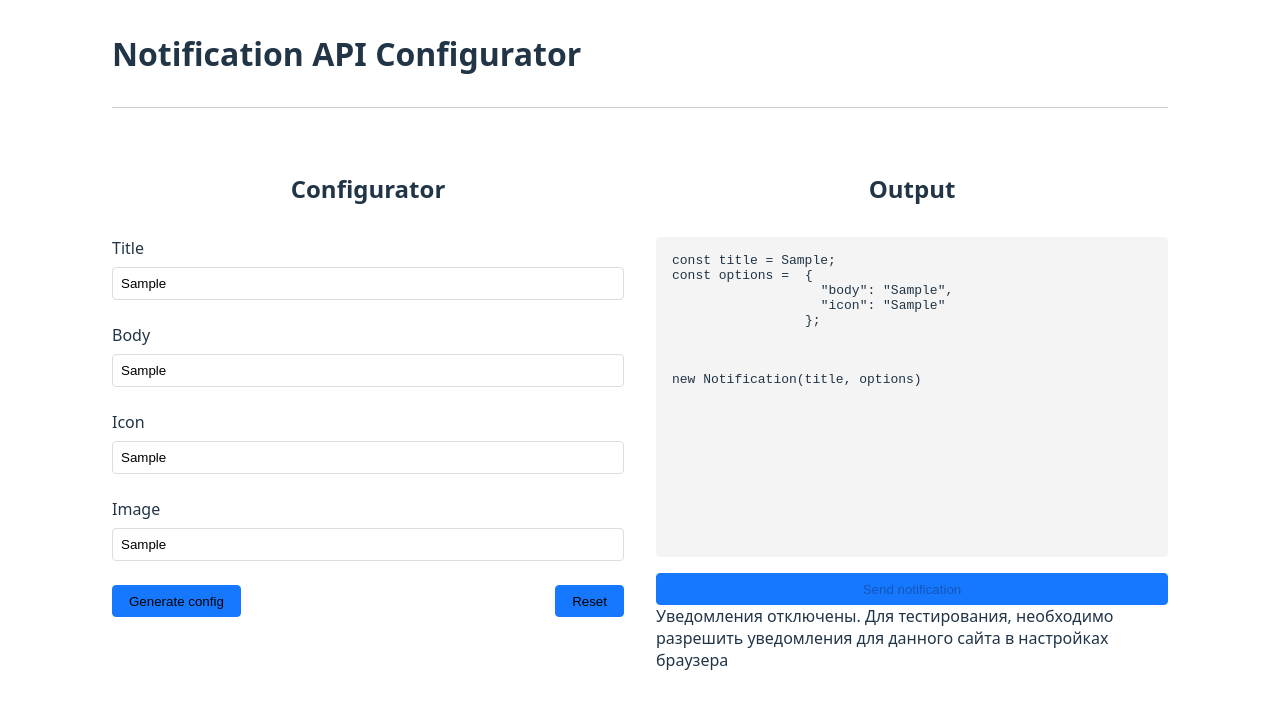
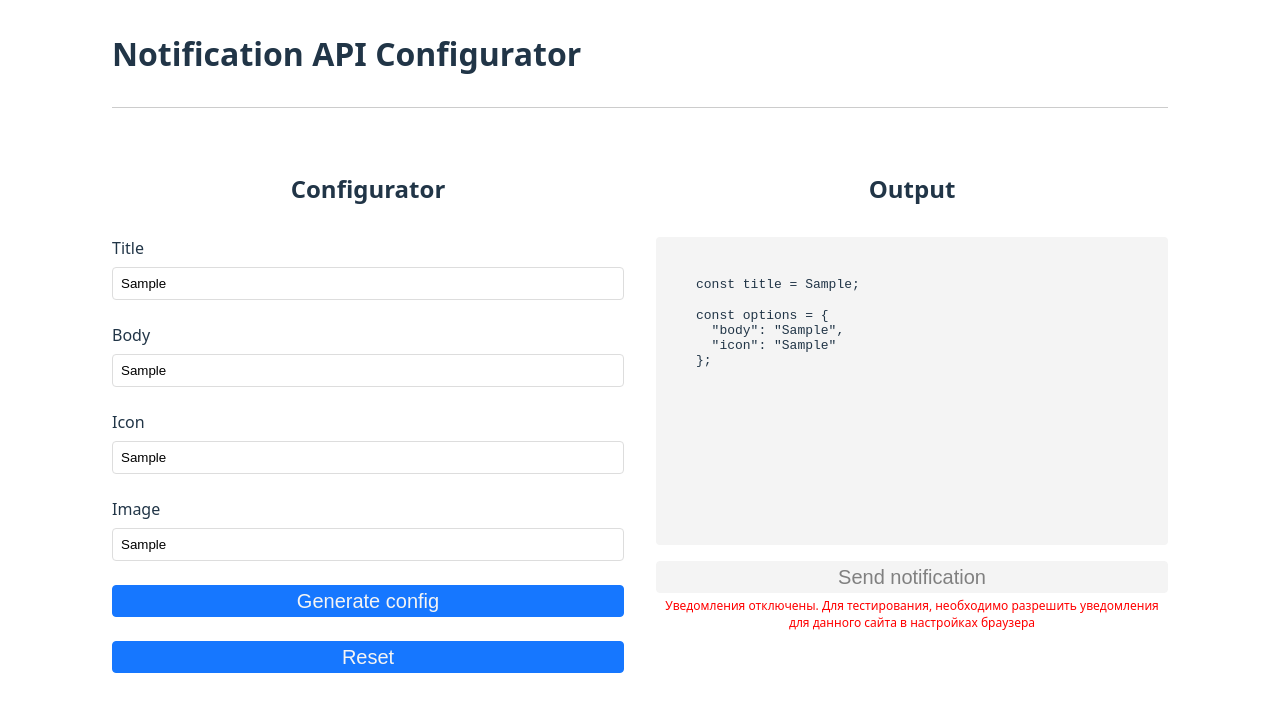
Before and after one commit to malevka/notification-api-configurator-demo, a Next.js app: page / in a window 1280 px wide. Both pictures are taken after typing "Sample", "Sample", "Sample", "Sample" into the empty fields and a click on the button "Generate config". Shown: the top 712 px of the page. Built offline with nearby package versions, Linux system fonts and the light colour scheme.

Commit message:
Better component styles

```diff
--- a/src/components/features/editor/Editor.tsx
+++ b/src/components/features/editor/Editor.tsx
@@ -6,7 +6,6 @@ import { store } from "../../../stores/store";
 
 import { observer } from "mobx-react-lite";
 import Button from "../../ui/Button";
-import FlexContainer from "../../ui/FlexContainer";
 
 interface IEditorInput {
   title: string;
@@ -48,16 +47,18 @@ const Editor = observer(() => {
       <StyledButton type="primary">Styled Button</StyledButton> */}
         {/* <button>Generate</button> */}
       </form>
-      <FlexContainer $justifyContent="space-between">
-        <Button onClick={handleSubmit(onSubmit)}>Generate config</Button>
+
+      <Button onClick={handleSubmit(onSubmit)} $width="100%" $margin="0 0 1.5rem 0">
+        Generate config
+      </Button>
       <Button
         onClick={() => {
           reset();
           handleSubmit(onSubmit)();
-          }}>
+        }}
+        $width="100%">
         Reset
       </Button>
-      </FlexContainer>
     </>
   );
 });
--- a/src/components/features/notification/NotificationSender.tsx
+++ b/src/components/features/notification/NotificationSender.tsx
@@ -27,6 +27,13 @@ interface IProps {
 
 const Container = styled.div<IPropsContainer>`
   margin: ${(props) => props.$margin || "0"};
+`;
+
+const Hint = styled.p`
+  margin-top: 0.25rem;
+  text-align: center;
+  font-size: 0.75rem;
+  color: var(--color-error);
 `;
 const NotificationSender = observer(({ $margin }: IProps) => {
   const [isSupported, setIsSupported] = useState(false);
@@ -62,7 +69,7 @@ const NotificationSender = observer(({ $margin }: IProps) => {
         Send notification
       </Button>
 
-      <p>{hint}</p>
+      <Hint>{hint}</Hint>
     </Container>
   );
 });
--- a/src/components/features/output/Output.tsx
+++ b/src/components/features/output/Output.tsx
@@ -6,23 +6,11 @@ import FlexContainer from "../../ui/FlexContainer";
 const Output = observer(() => {
   return (
     <Wrapper>
-      {store.title && (
-        <>
-          <pre>const title = {store.title};</pre>
-        </>
-      )}
+      {store.title && <Paragraph>const title = {store.title};</Paragraph>}
       {store.options && (
         <FlexContainer>
-          <pre>const options =</pre>
-          <pre>{JSON.stringify(store.options, null, 2)}; </pre>
+          <Paragraph>const options = {JSON.stringify(store.options, null, 2)}; </Paragraph>
         </FlexContainer>
-      )}
-      {store.title && (
-        <>
-          <br />
-          <br />
-          <pre>{store.options ? "new Notification(title, options)" : "new Notification(title)"}</pre>
-        </>
       )}
     </Wrapper>
   );
@@ -31,8 +19,12 @@ const Output = observer(() => {
 const Wrapper = styled.div`
   background-color: var(--output-background);
   border-radius: 0.25rem;
-  padding: 1rem;
-  min-height: 20rem;
+  padding: 2.5rem;
+  min-height: 19.25rem;
+  height: 1px;
 `;
 
+const Paragraph = styled.pre`
+  margin-bottom: 1rem;
+`;
 export default Output;
--- a/src/components/ui/Button.tsx
+++ b/src/components/ui/Button.tsx
@@ -10,11 +10,27 @@ const Button = styled.button<IProps>`
   appearance: none;
   border: 1px solid var(--button-primary-bg);
   background-color: var(--button-primary-bg);
+  color: var(--button-primary-color);
   height: 2rem;
   width: ${(props) => props.$width || "auto"};
   border-radius: 4px;
   padding: 0 1rem;
   margin: ${(props) => props.$margin || "0"};
+  font-size: 1.25rem;
+
+  &:hover {
+    background-color: var(--button-primary-hover-bg);
+  }
+
+  &:active {
+    background-color: var(--button-primary-active-bg);
+  }
+  &:disabled {
+    background-color: var(--button-disabled-bg);
+    color: var(--button-disabled-color);
+
+    border: 1px solid var(--button-disabled-bg);
+  }
 `;
 
 export default Button;
--- a/src/components/ui/Wrapper.tsx
+++ b/src/components/ui/Wrapper.tsx
@@ -4,7 +4,7 @@ const Wrapper = styled.div`
   max-width: 70rem;
   min-width: 23rem;
   margin: 0 auto;
-  padding: 0 0.5rem;
+  padding: 0 1rem;
   @media screen and (min-width: 740px) {
     padding: 0 2rem;
   }
--- a/src/styles/GlobalStyles.ts
+++ b/src/styles/GlobalStyles.ts
@@ -6,7 +6,13 @@ const GlobalStyles = createGlobalStyle`
     --background: rgba(255, 255, 255, 0.87);
     --foreground: #213547;
     --output-background: #f4f4f4;
-    --button-primary-bg: #1677ff
+    --button-primary-bg: #1677ff;
+    --button-primary-hover-bg: #1155ff;
+    --button-primary-active-bg: #0d56b6;
+    --button-primary-color: #f4f4f4;
+    --color-error: red;
+    --button-disabled-bg: #f4f4f4;
+    --button-disabled-color: grey;
   }
 
   @media (prefers-color-scheme: dark) {
@@ -14,7 +20,6 @@ const GlobalStyles = createGlobalStyle`
       --background: #242424;
       --foreground: white;
       --output-background: #3b3b3b;
-      --button-primary-bg: #1677ff;
     }
   }
 
```
Lines whose indentation alone changed are shown as unchanged.
